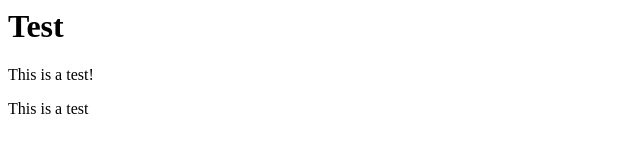
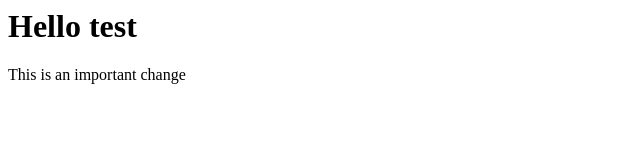
Before and after one commit to peesen87/superhi, a plain HTML site: page index.html in a window 1280 px wide. Shown: the whole page, without its empty margins (0-640 px from the left). Drawn offline with Linux system fonts and the light colour scheme.

Commit message:
Change of Content

```diff
--- a/index.html
+++ b/index.html
@@ -1,3 +1,2 @@
-<h1>Test</h1>
-<p>This is a test!</p>
-<p>This is a test </p>
+<h1>Hello test</h1>
+<p>This is an important change</p>
```
